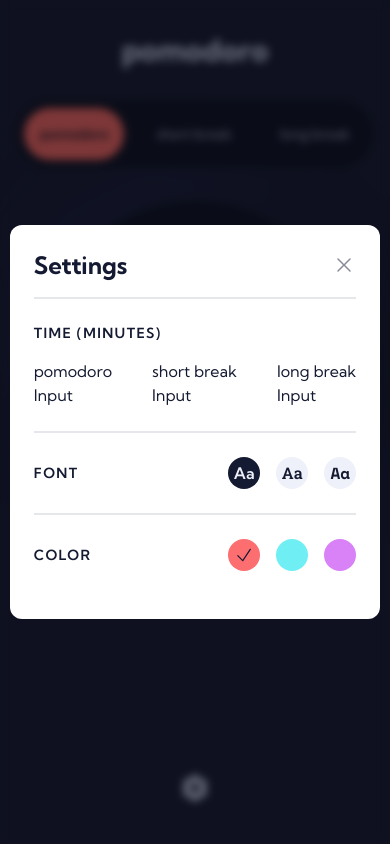
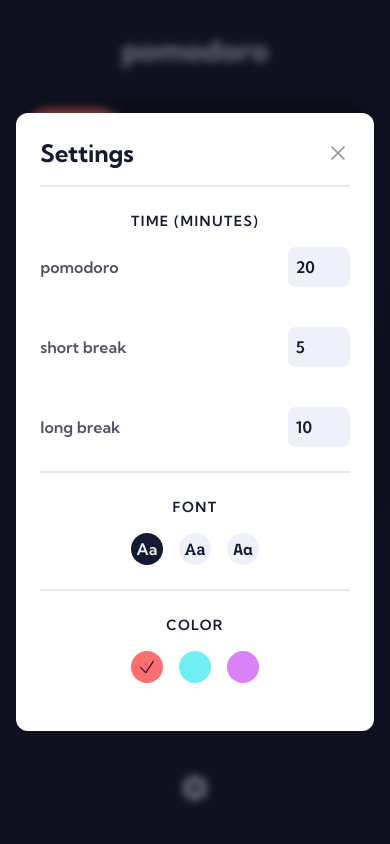
Before and after one commit to Jack-LP/pomodoro, a React (Vite) app: page / in a window 390 px wide. Both pictures are taken after a click on the button 195 px from the left and 788 px from the top of the page. Built offline with nearby package versions, Linux system fonts and the light colour scheme.

Commit message:
Added size breakpoints

```diff
--- a/src/App.jsx
+++ b/src/App.jsx
@@ -1,4 +1,4 @@
-import React, { useState } from 'react';
+import React, { useState, useEffect } from 'react';
 import Heading from './components/Heading';
 import Tabs from './components/Tabs';
 import Clock from './components/Clock';
@@ -14,8 +14,17 @@ const App = () => {
   const [timeFunc, setTimeFunc] = useState('pomodoro');
   const [isTiming, setIsTiming] = useState(false);
   const [timeSettings, setTimeSettings] = useState(defaultTimeSettings);
-  const [fontSettings, setFontSettings] = useState('font-kumbh');
-  const [colorSettings, setColorSettings] = useState('bg-fire');
+  const [fontSettings, setFontSettings] = useState(
+    localStorage.getItem('fontSettings') || 'font-kumbh'
+  );
+  const [colorSettings, setColorSettings] = useState(
+    localStorage.getItem('colorSettings') || 'bg-fire'
+  );
+
+  useEffect(() => {
+    localStorage.setItem('fontSettings', fontSettings);
+    localStorage.setItem('colorSettings', colorSettings);
+  }, [fontSettings, colorSettings]);
 
   return (
     <div
--- a/src/components/Clock.jsx
+++ b/src/components/Clock.jsx
@@ -44,7 +44,7 @@ const Clock = ({ isTiming, setIsTiming, timeFunc, timeSettings }) => {
   return (
     <div
       onClick={() => setIsTiming((prev) => !prev)}
-      className='bg-midnight relative flex flex-col gap-8 w-[300px] h-[300px] rounded-full items-center justify-center shadowCustom cursor-pointer'
+      className='bg-midnight relative flex flex-col gap-8 w-[300px] h-[300px] rounded-full items-center justify-center shadowCustom cursor-pointer mt-14'
     >
       <span className='text-[85px] font-bold pointer-events-none text-slate'>
         {convertTime(timer)}
--- a/src/components/SettingsModal.jsx
+++ b/src/components/SettingsModal.jsx
@@ -30,7 +30,7 @@ const SettingsModal = ({
       >
         <div
           onClick={(e) => e.stopPropagation()}
-          className='flex flex-col bg-white text-midnight p-6 rounded-xl gap-6 z-30'
+          className='w-11/12 md:w-9/12 lg:w-1/2 xl:w-1/3 flex flex-col bg-white text-midnight p-6 rounded-xl gap-6 z-30'
         >
           <div className='flex justify-between items-center border-b-2 pb-4'>
             <h2 className='font-bold text-2xl'>Settings</h2>
@@ -38,26 +38,48 @@ const SettingsModal = ({
               <XMarkIcon className='h-6 w-6 text-midnight/50' />
             </button>
           </div>
-          <div className='flex flex-col gap-4 pb-6 border-b-2'>
+          <div className='flex flex-col items-center gap-4 pb-6 border-b-2'>
             <h3 className='font-semibold text-sm uppercase tracking-widest'>
               Time (Minutes)
             </h3>
-            <div className='flex gap-10'>
-              <div className='flex flex-col'>
-                <span>pomodoro</span>
-                Input
+            <div className='flex gap-10 flex-col md:flex-row md:justify-between w-full'>
+              <div className='flex md:flex-col md:items-start justify-between items-center md:w-full md:gap-2'>
+                <span className='font-semibold text-midnight/75'>pomodoro</span>
+                <input
+                  type='number'
+                  min='1'
+                  max='60'
+                  defaultValue={timeSettings.pomodoro / 60}
+                  className='bg-chalk rounded-lg p-2 max-w-[130px] font-semibold md:w-full'
+                />
               </div>
-              <div className='flex flex-col'>
-                <span>short break</span>
-                Input
+              <div className='flex md:flex-col md:items-start justify-between items-center md:w-full md:gap-2'>
+                <span className='font-semibold text-midnight/75'>
+                  short break
+                </span>
+                <input
+                  type='number'
+                  min='1'
+                  max='60'
+                  defaultValue={timeSettings.short / 60}
+                  className='bg-chalk rounded-lg p-2 max-w-[130px] font-semibold md:w-full'
+                />
               </div>
-              <div className='flex flex-col'>
-                <span>long break</span>
-                Input
+              <div className='flex md:flex-col md:items-start justify-between items-center md:w-full md:gap-2'>
+                <span className='font-semibold text-midnight/75'>
+                  long break
+                </span>
+                <input
+                  type='number'
+                  min='1'
+                  max='60'
+                  defaultValue={timeSettings.long / 60}
+                  className='bg-chalk rounded-lg p-2 max-w-[130px] font-semibold md:w-full'
+                />
               </div>
             </div>
           </div>
-          <div className='flex justify-between pb-6 border-b-2 items-center'>
+          <div className='flex flex-col md:flex-row gap-4 justify-between pb-6 border-b-2 items-center'>
             <h3 className='font-semibold text-sm uppercase tracking-widest'>
               Font
             </h3>
@@ -77,7 +99,7 @@ const SettingsModal = ({
               ))}
             </div>
           </div>
-          <div className='flex justify-between pb-6 items-center'>
+          <div className='flex flex-col md:flex-row gap-4 justify-between pb-6 items-center'>
             <h3 className='font-semibold text-sm uppercase tracking-widest'>
               Color
             </h3>
```
